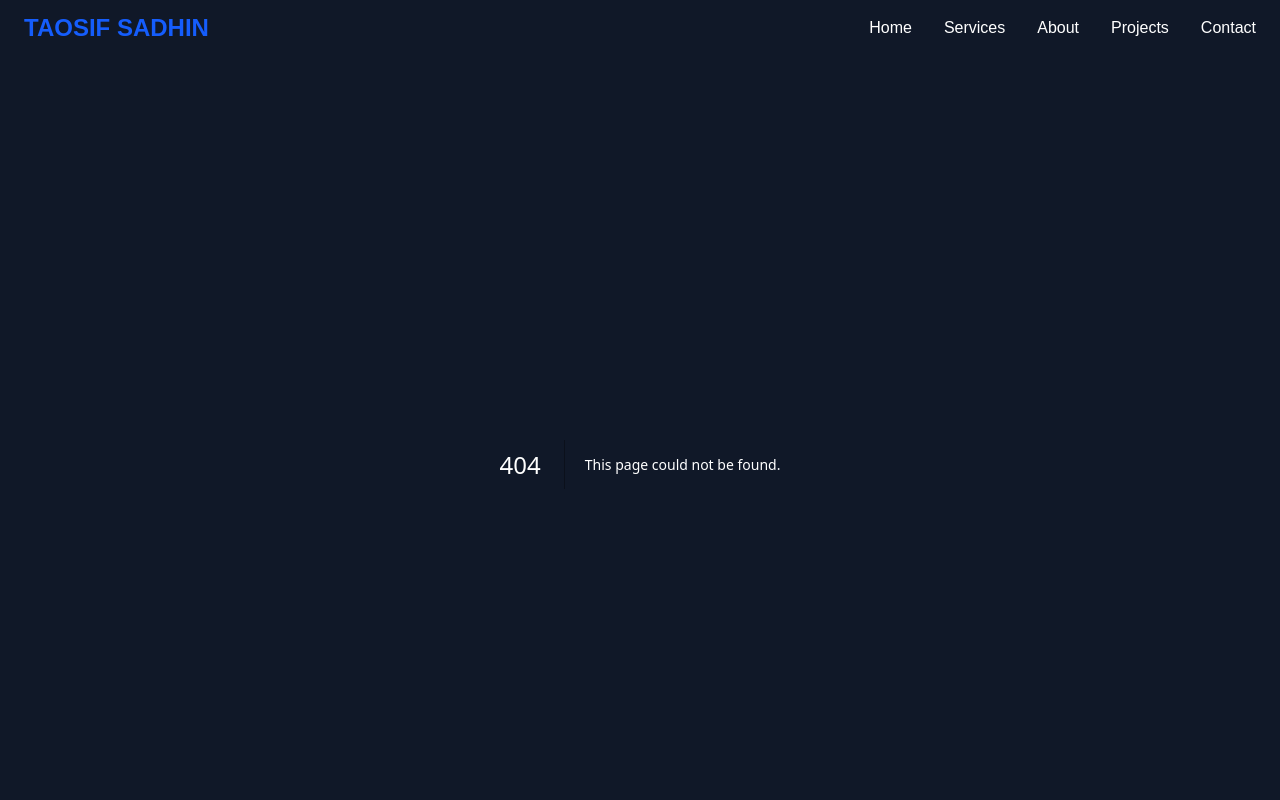
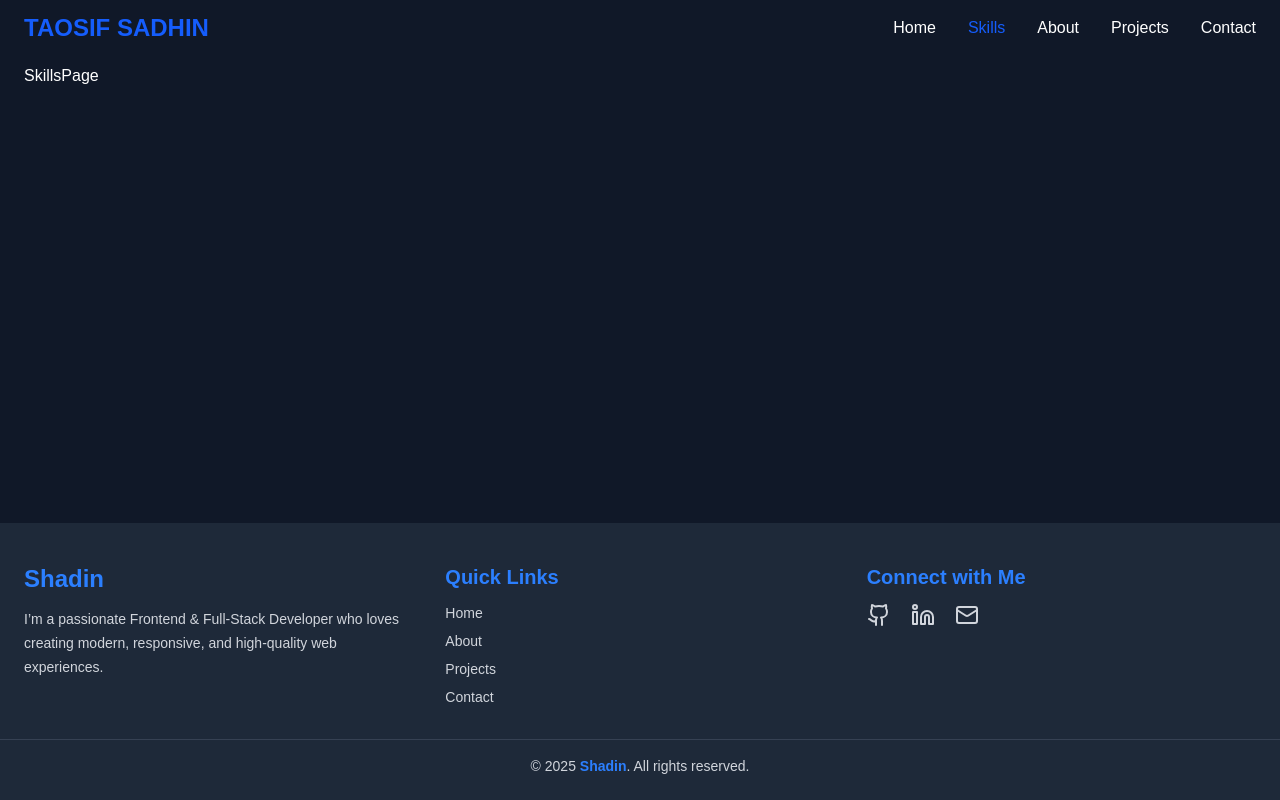
Before and after one commit to sadhin28/developer-sadhin-protfolio, a Next.js app: page /skills in a window 1280 px wide. Before the commit this address had no page. Shown: the top 800 px of the page. Built offline with nearby package versions, Linux system fonts and the light colour scheme.

Commit message:
add skills pages

```diff
--- a/src/app/components/Navbar.jsx
+++ b/src/app/components/Navbar.jsx
@@ -17,7 +17,7 @@ export default function Navbar() {
 
   const links = [
     { name: "Home", path: "/" },
-    { name: "Services", path: "/services" },
+    { name: "Skills", path: "/skills" },
     { name: "About", path: "/about" },
     { name: "Projects", path: "/projects" },
     { name: "Contact", path: "/contact" },
--- a/src/app/services/page.jsx
+++ /dev/null
@@ -1,7 +0,0 @@
-import React from 'react'
-
-export default function ServicePage() {
-  return (
-    <div>ServicePage</div>
-  )
-}
--- /dev/null
+++ b/src/app/skills/page.jsx
@@ -0,0 +1,7 @@
+import React from 'react'
+
+export default function SkillsPage() {
+  return (
+    <div>SkillsPage</div>
+  )
+}
```
